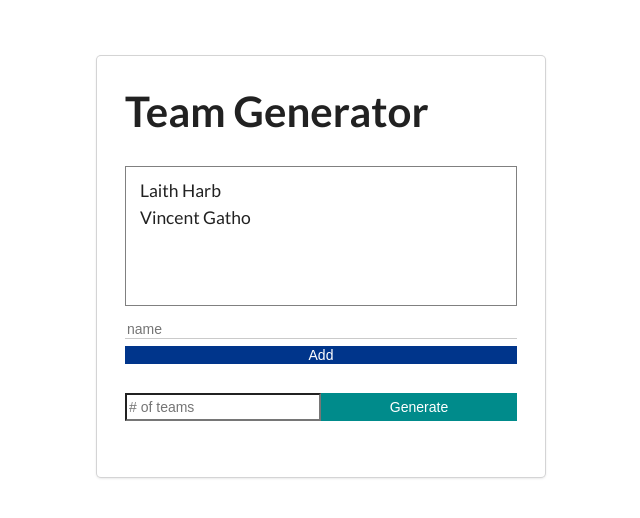
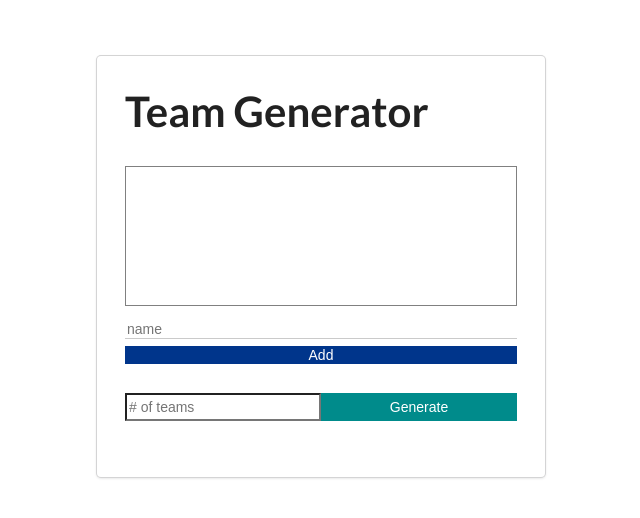
Before and after one commit to CoderJ01/team-generator, an Angular app: page / in a window 1280 px wide. Shown: the top 518 px of the page, without its empty margins (319-959 px from the left). Built offline with nearby package versions, Linux system fonts and the light colour scheme.

Commit message:
structural derivatives

```diff
--- a/src/app/app.component.html
+++ b/src/app/app.component.html
@@ -2,8 +2,7 @@
   <div class='ui card'>
     <h1>Team Generator</h1>
     <ul class='list'>
-      <li>Laith Harb</li>
-      <li>Vincent Gatho</li>
+      <li *ngFor='let member of members'>{{ member }}</li>
     </ul>
     <div class='add-members-container'>
       <input
```
